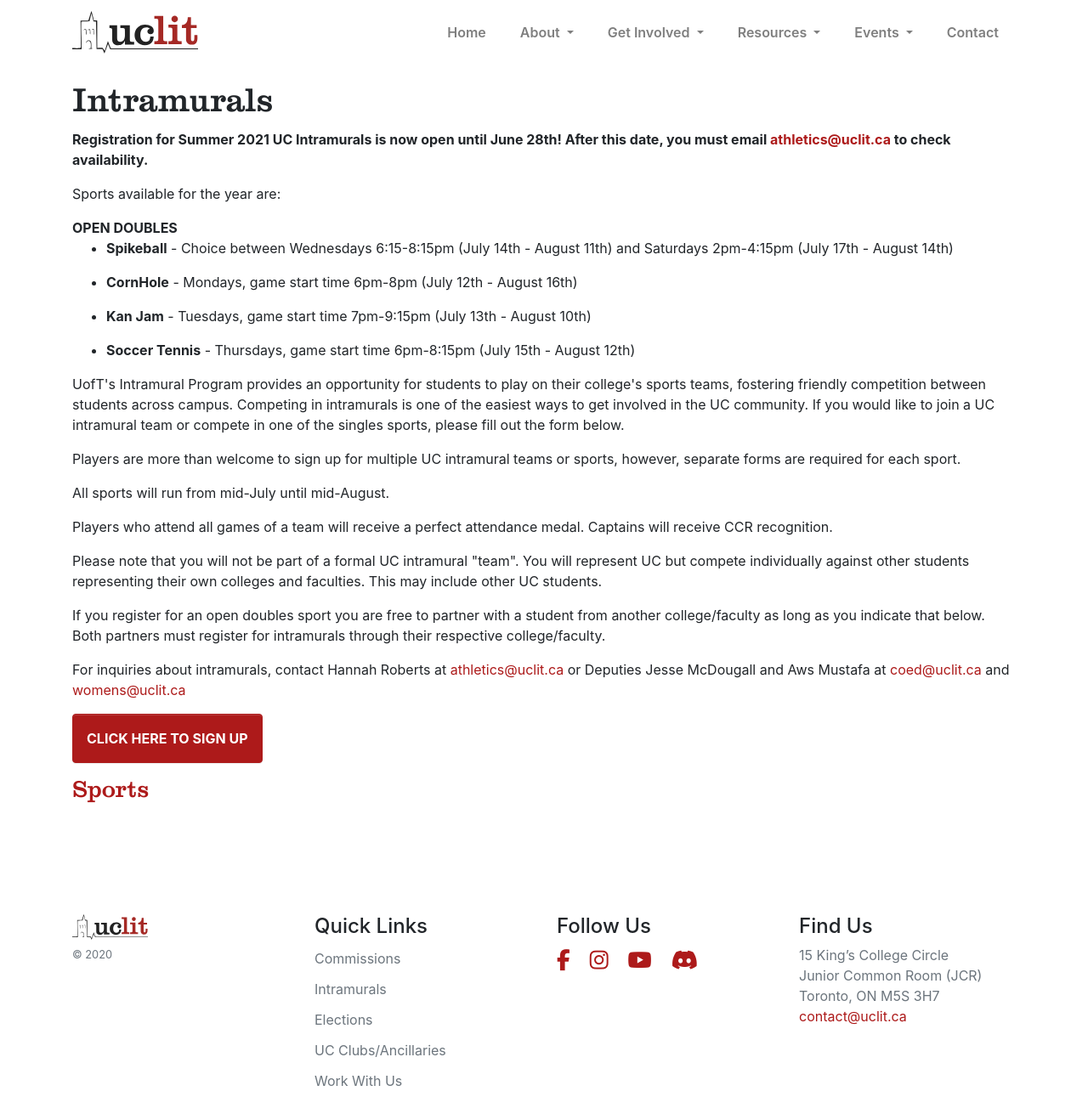
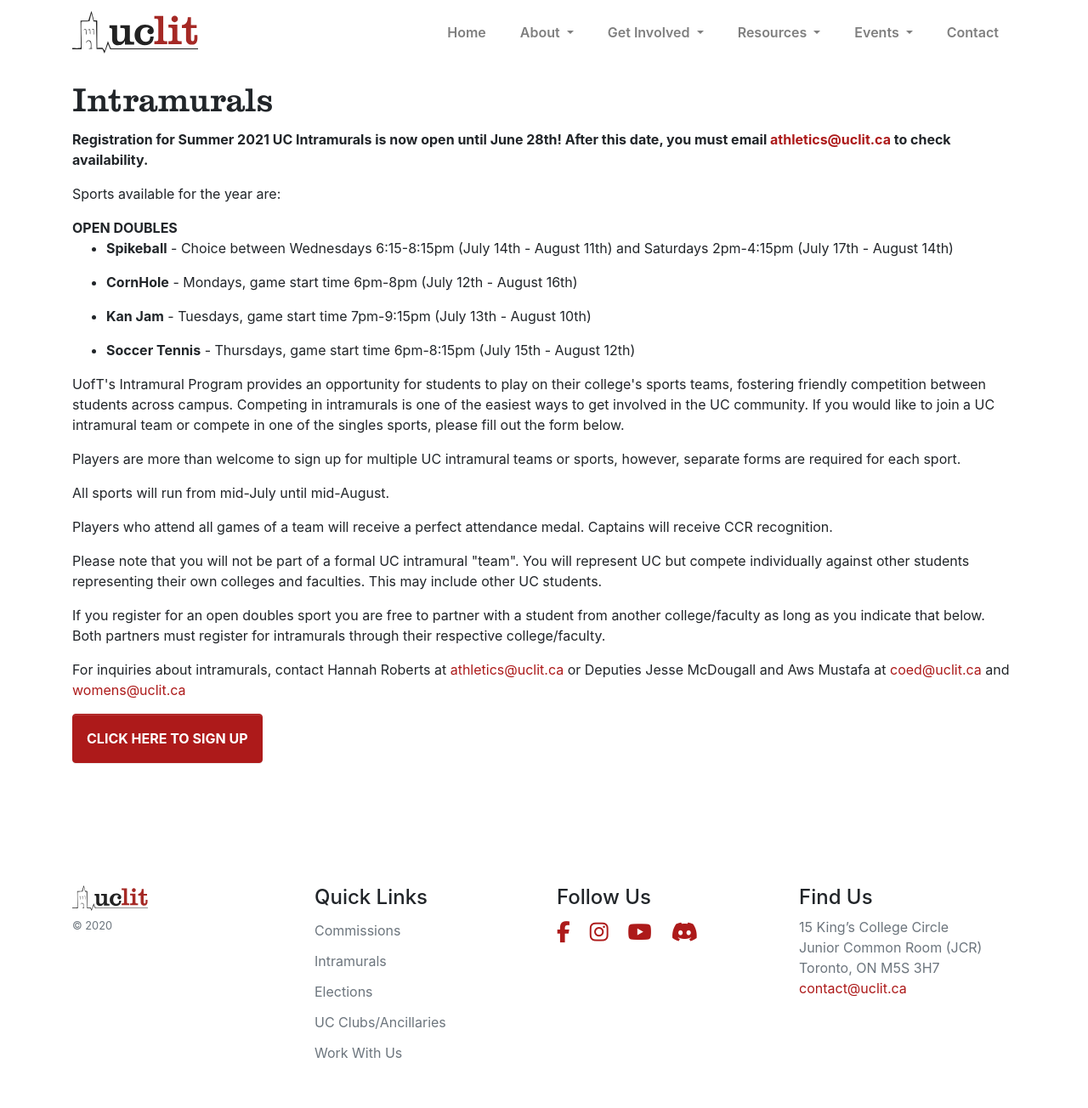
Before and after one commit to uclit-webmaster/uclit-site, a Jekyll site: the page built from get-involved/intramurals.html, in a window 1280 px wide and 1304 px high. Shown: the whole window at 85% size. Built offline with Jekyll 4.4.1, drawn with Linux system fonts in a browser that asks for light colours; nearby versions of some CDN libraries.

Commit message:
Update intramurals.html

```diff
--- a/get-involved/intramurals.html
+++ b/get-involved/intramurals.html
@@ -7,7 +7,7 @@ title: Intramurals
 {{ site.data.intramurals.text }}
 <a href="{{ site.data.intramurals.sign-up-link }}"><button class="btn btn-primary mb-3 p-3 font-weight-bold">CLICK HERE TO SIGN UP</button></a>
 </div>
-<h3 class="font-secondary text-primary mb-3" data-aos="fade-left">Sports</h3>
+<h3 class="font-secondary text-primary mb-3" data-aos="fade-left"> </h3>
 
 <div class="row no-gutters" data-aos="fade-up">
   {% for sport in site.data.intramurals.sports %}
```
